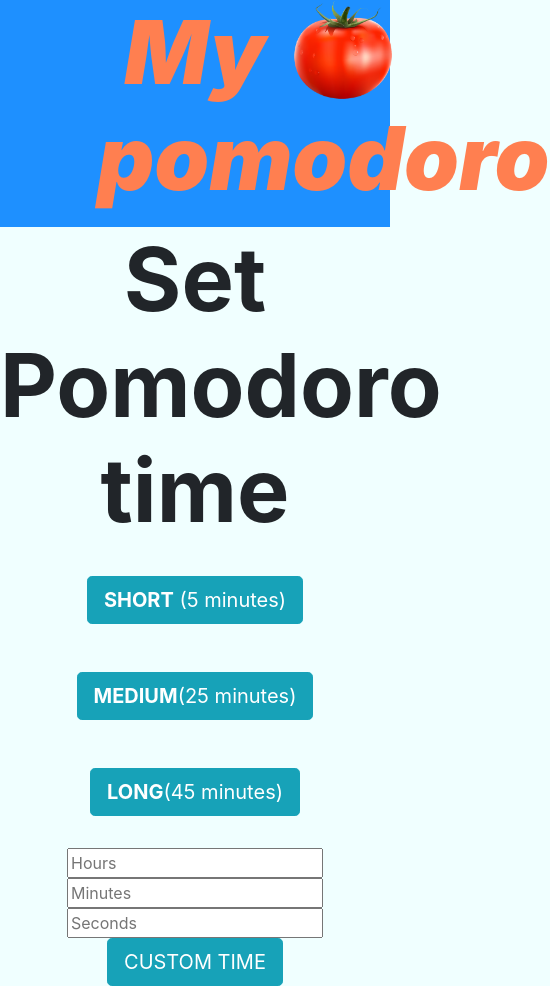
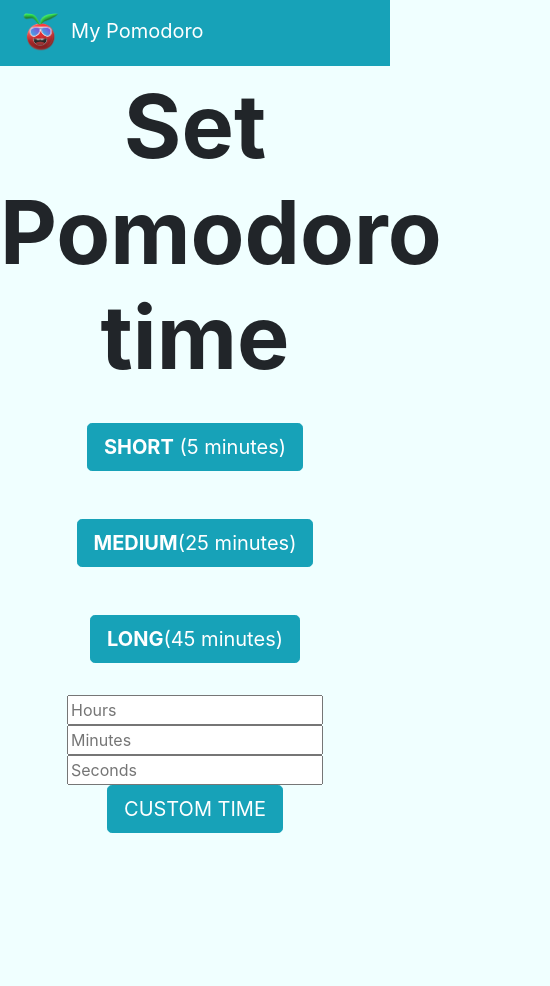
Before and after one commit to lukaszrola/my-pomodoro-client, a React (Create React App) app: page / in a window 390 px wide. Shown: the whole page, 550 px wide, since content can reach past the window. After the commit the page ends 844 px from the top, so only its background shows below. Built offline with nearby package versions, Linux system fonts and the light colour scheme; no server answers.

Commit message:
MP-16 Improve navbar responsiveness + create new logo

```diff
--- a/src/App.js
+++ b/src/App.js
@@ -1,12 +1,12 @@
-import React from 'react';
-import './App.css';
-import PomodoroPanel from './components/PomodoroPanel/PomodoroPanel';
-import Toolbar from './components/Toolbar/Toolbar';
+import React from "react";
+import "./App.css";
+import PomodoroPanel from "./components/PomodoroPanel/PomodoroPanel";
+import Navbar from "./components/Navbar/Navbar";
 
 function App() {
   return (
     <div className="App">
-      <Toolbar />
+      <Navbar />
       <PomodoroPanel />
     </div>
   );
--- /dev/null
+++ b/src/components/Navbar/Navbar.js
@@ -0,0 +1,14 @@
+import React from "react";
+import tomatoImage from "../../images/tomato.png";
+
+const toolbar = props => {
+  return (
+    <nav class="navbar navbar-expand-lg navbar-dark bg-info mb-2">
+      <a class="navbar-brand" href="/">
+        <img class="logo" src={tomatoImage} height="40" /> My Pomodoro
+      </a>
+    </nav>
+  );
+};
+
+export default toolbar;
--- a/src/components/Toolbar/Toolbar.js
+++ /dev/null
@@ -1,17 +0,0 @@
-import React from 'react';
-import classes from './Toolbar.module.css'
-import tomatoImage from '../../images/tomato.png'
-
-const toolbar = (props) => {
-    return <div className={classes.Toolbar}>
-        <div className="w-25"></div>
-        <div className="w-50">
-            <p className="display-2 font-weight-bolder font-italic">My pomodoro</p>
-        </div>
-        <div className="w-25">
-            <img className={classes.Image} src={tomatoImage} alt="pomodoro" />
-        </div>
-    </div>
-}
-
-export default toolbar;
--- a/src/components/Toolbar/Toolbar.module.css
+++ /dev/null
@@ -1,13 +0,0 @@
-.Toolbar{
-    background-color: dodgerblue;
-    font-weight: bolder;
-    color: coral;
-    text-shadow: 1px;
-    text-align: center;
-    display: flex;
-}
-
-.Image{
-    width: 100px;
-    height: 100px;
-}
```
Also changed, not shown: src/components/Timer/TimerProvider.js (+55 -18 lines), public/tomato.png, src/images/tomato.png.
